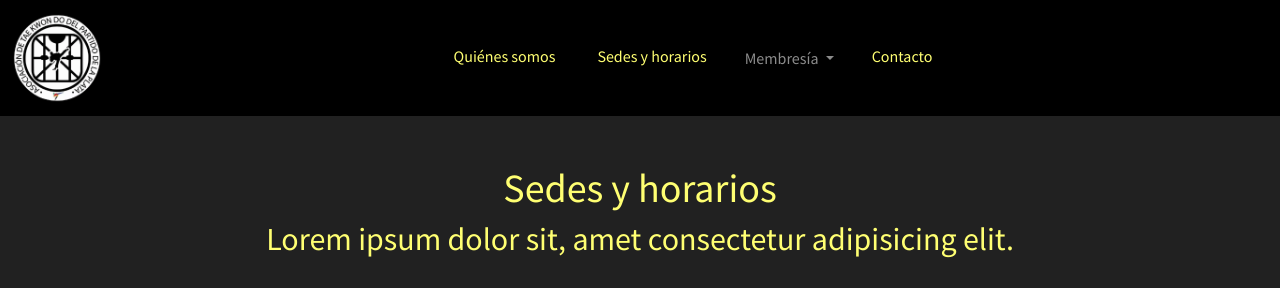
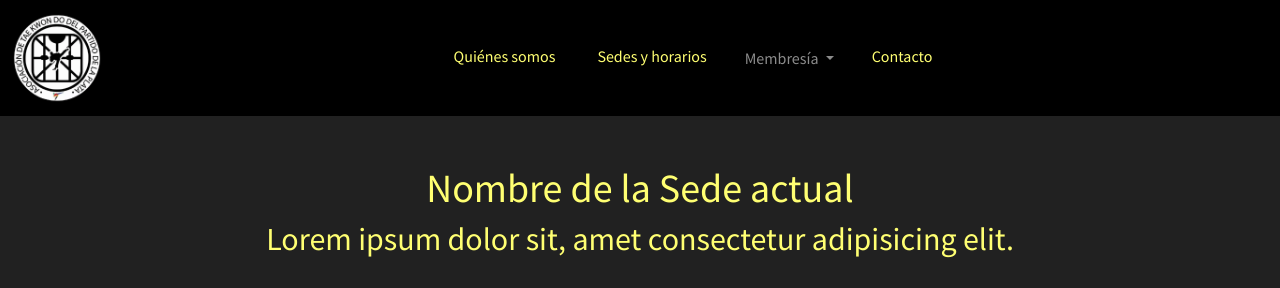
Before and after one commit to infosergio2020/Laplatatkd, a Flask app: page /sedesHorarios in a window 1280 px wide. Shown: the top 288 px of the page. Run offline with Flask 2, Linux system fonts and the light colour scheme; some libraries are stand-ins or nearby versions.

Commit message:
estoy con tania

```diff
--- a/templates/sedesHorarios.html
+++ b/templates/sedesHorarios.html
@@ -1,9 +1,14 @@
 {% extends 'partials/_layout.html' %}
 {% block body %}
-
+<!-- notas: aqui estan acumuladas todas las sedes de la siguiente manera
+  1- el titulo de la sede
+  2- card en carrousell del profe.
+  4- mapa de la sede.
+  (estos 4 se repiten en la misma pagina)
+-->
 <div id="sedes" class="container-md">
   <div class="text-center txt-color-sl my-4">
-    <h1>Sedes y horarios</h1>
+    <h1>Nombre de la Sede actual</h1>
     <h2>Lorem ipsum dolor sit, amet consectetur adipisicing elit.</h2>
   </div>
 
```
